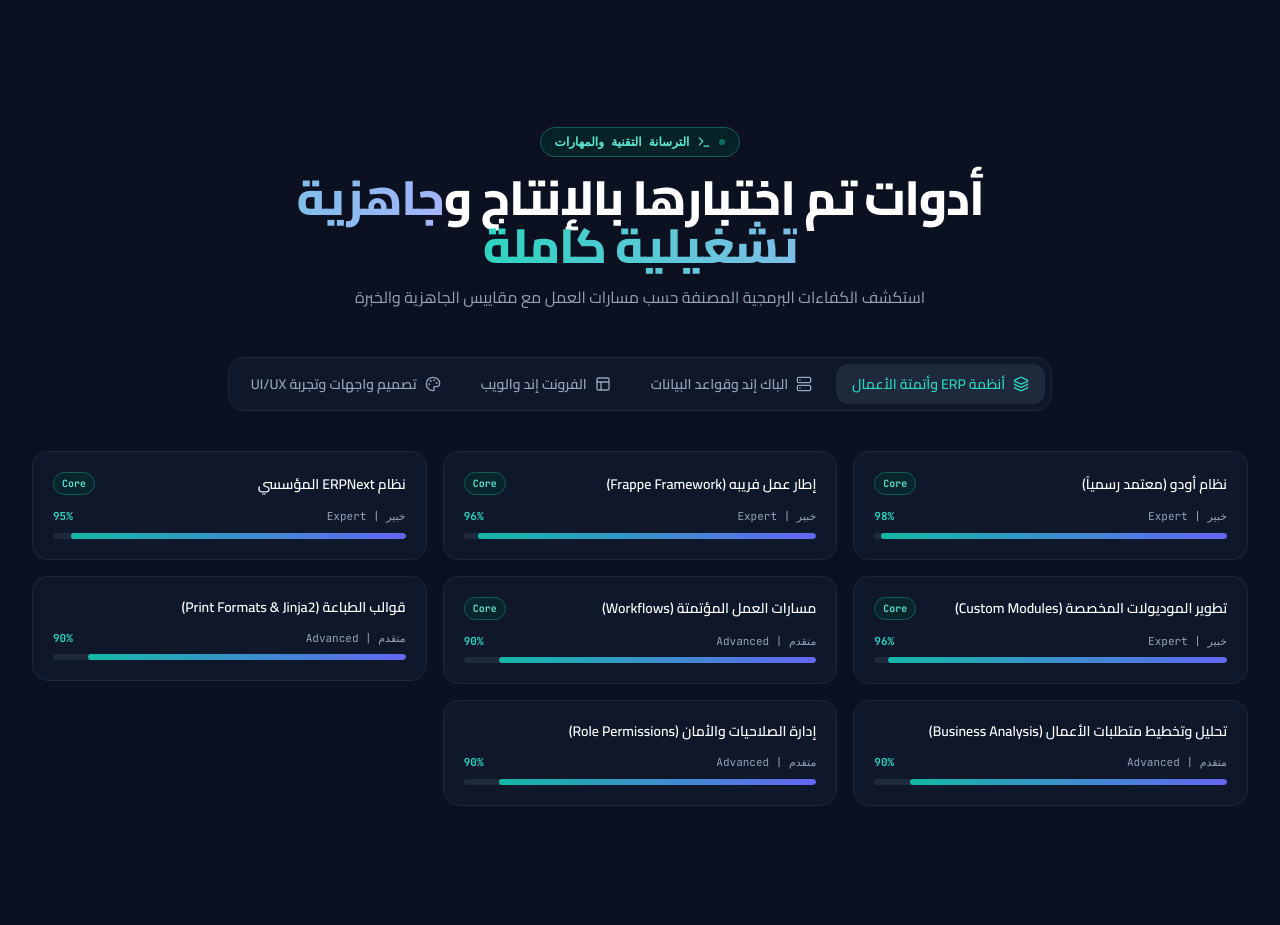
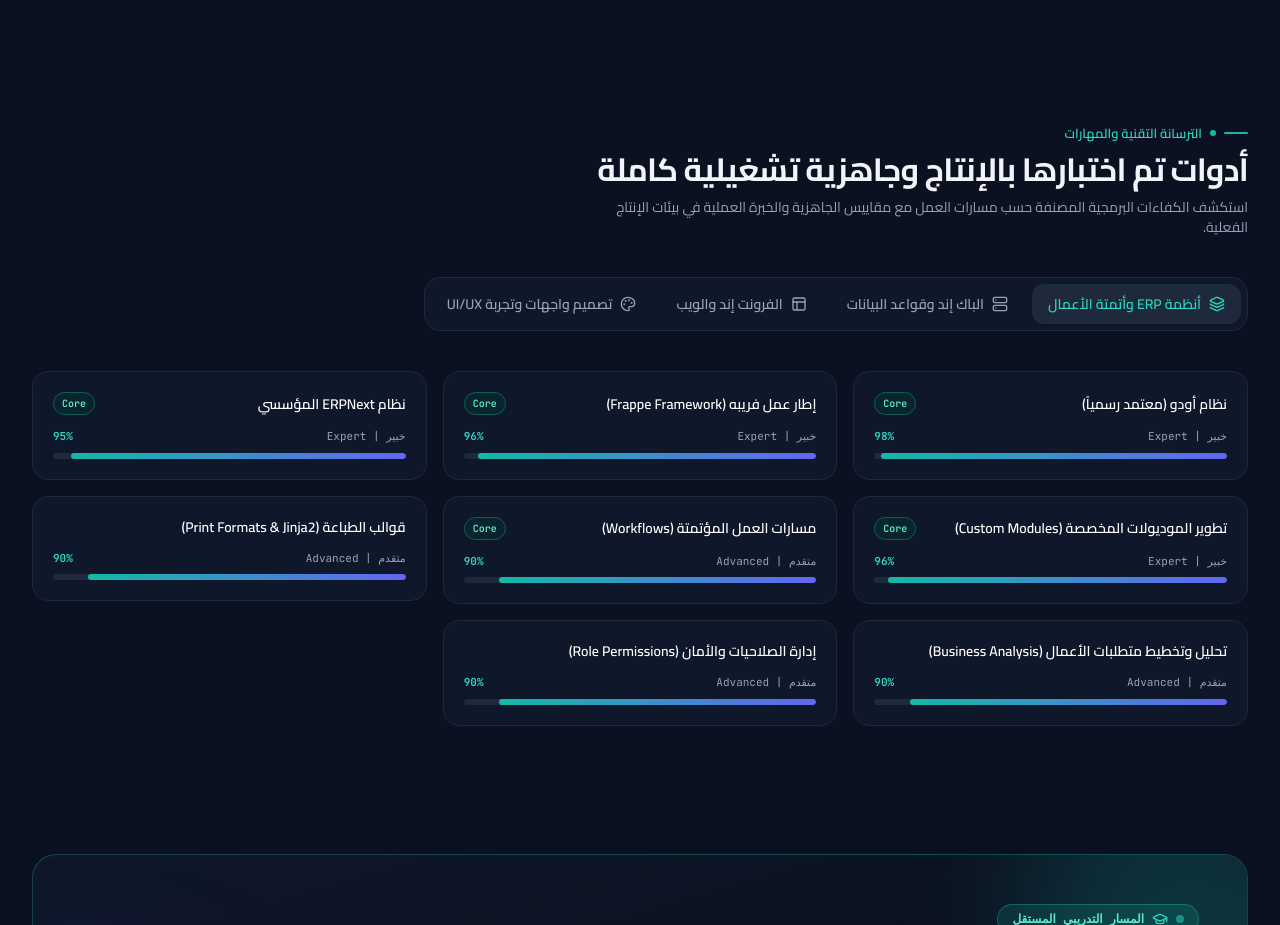
Before and after one commit to Mohammed-Aljazzar/portfolio, a Next.js app: page / in a window 1280 px wide. Shown: the part 3751-4676 px from the top of the page. Built offline with nearby package versions, Linux system fonts and the light colour scheme.

Commit message:
style(skills): format title and description typography identical to philosophy section

```diff
--- a/src/app/page.tsx
+++ b/src/app/page.tsx
@@ -1114,42 +1114,35 @@ export default function HomePage() {
 
       {/* ══════════════════════════════════════════════
           4. BIO-TELEMETRY SKILLS MESH WITH GAUGES
-             (Inspired by Gouda Nasrallah)
+             Formatted 100% like Philosophy of Work section
          ══════════════════════════════════════════════ */}
-      <section className="max-w-7xl mx-auto px-4 sm:px-6 lg:px-8 space-y-10">
-        <ScrollReveal className="text-center max-w-3xl mx-auto space-y-4 mb-12">
-          <span className="inline-flex items-center gap-2 px-3.5 py-1.5 rounded-full text-xs font-mono font-semibold bg-teal-50 dark:bg-teal-950/60 border border-teal-200 dark:border-teal-800 text-teal-700 dark:text-teal-300 shadow-xs">
-            <span className="w-1.5 h-1.5 rounded-full bg-teal-500 animate-pulse" />
-            <Terminal className="w-3.5 h-3.5" />
-            <span>{language === "ar" ? "الترسانة التقنية والمهارات" : "Technical Arsenal & Telemetry"}</span>
-          </span>
-          <h2 className="text-3xl sm:text-4xl lg:text-5xl font-extrabold tracking-tight text-slate-900 dark:text-white leading-tight">
-            {language === "ar" ? (
-              <>
-                أدوات تم اختبارها بالإنتاج و
-                <span className="text-transparent bg-clip-text bg-gradient-to-r from-teal-600 via-teal-500 to-indigo-600 dark:from-teal-400 dark:to-indigo-300">
-                  جاهزية تشغيلية كاملة
-                </span>
-              </>
-            ) : (
-              <>
-                Production-Tested Stack &{" "}
-                <span className="text-transparent bg-clip-text bg-gradient-to-r from-teal-600 via-teal-500 to-indigo-600 dark:from-teal-400 dark:to-indigo-300">
-                  Operational Readiness
-                </span>
-              </>
-            )}
+      <section id="skills" className="max-w-7xl mx-auto px-4 sm:px-6 lg:px-8 space-y-8 sm:space-y-10">
+        <ScrollReveal className="text-right rtl:text-right ltr:text-left mb-2">
+          {/* Overline with dash & bullet */}
+          <div className="flex items-center justify-start gap-2 mb-2.5">
+            <span className="w-6 h-[1.5px] bg-teal-500 rounded-full inline-block" />
+            <span className="w-1.5 h-1.5 rounded-full bg-teal-500 inline-block" />
+            <span className="text-xs sm:text-[13px] font-semibold text-teal-600 dark:text-teal-400">
+              {language === "ar" ? "الترسانة التقنية والمهارات" : "TECHNICAL ARSENAL & SKILLS"}
+            </span>
+          </div>
+
+          {/* Main Title — Refined, Classy & Smooth Typography */}
+          <h2 className="text-2xl sm:text-3xl lg:text-[32px] font-bold text-slate-900 dark:text-slate-100 leading-snug tracking-tight">
+            {language === "ar" ? "أدوات تم اختبارها بالإنتاج وجاهزية تشغيلية كاملة" : "Production-Tested Stack & Operational Readiness"}
           </h2>
-          <p className="text-sm sm:text-base text-slate-600 dark:text-slate-400 font-body leading-relaxed max-w-2xl mx-auto">
+
+          {/* Subtitle Paragraph */}
+          <p className="text-xs sm:text-sm text-slate-500 dark:text-slate-400 font-normal leading-relaxed max-w-2xl mt-2.5">
             {language === "ar"
-              ? "استكشف الكفاءات البرمجية المصنفة حسب مسارات العمل مع مقاييس الجاهزية والخبرة"
-              : "Explore verified technical proficiencies across all 4 engineering disciplines with live readiness telemetry."}
+              ? "استكشف الكفاءات البرمجية المصنفة حسب مسارات العمل مع مقاييس الجاهزية والخبرة العملية في بيئات الإنتاج الفعلية."
+              : "Explore verified technical proficiencies across engineering disciplines with live readiness telemetry from production environments."}
           </p>
         </ScrollReveal>
 
         {/* Skill Tabs */}
-        <ScrollReveal delay={0.1}>
-          <div className="flex flex-wrap justify-center gap-2 p-1.5 rounded-2xl bg-slate-100 dark:bg-slate-900 border border-slate-200 dark:border-slate-800 max-w-fit mx-auto">
+        <ScrollReveal delay={0.08}>
+          <div className="flex flex-wrap justify-start gap-2 p-1.5 rounded-2xl bg-slate-100 dark:bg-slate-900 border border-slate-200 dark:border-slate-800 max-w-fit">
             {[
               { id: "erp", label: language === "ar" ? "أنظمة ERP وأتمتة الأعمال" : "ERP & Business Automation", icon: <Layers className="w-4 h-4" /> },
               { id: "backend", label: language === "ar" ? "الباك إند وقواعد البيانات" : "Backend & DevOps", icon: <Server className="w-4 h-4" /> },
```
